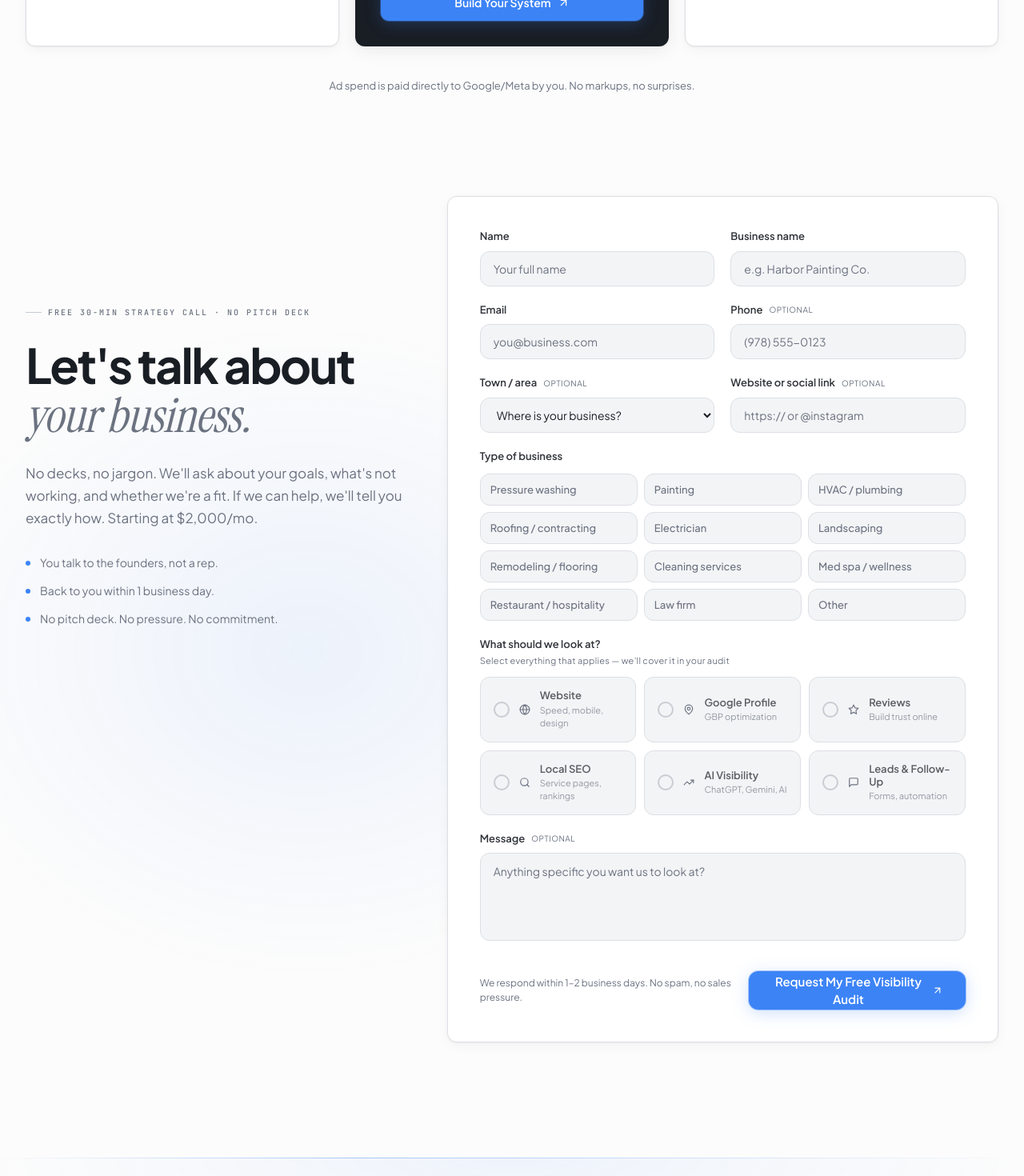
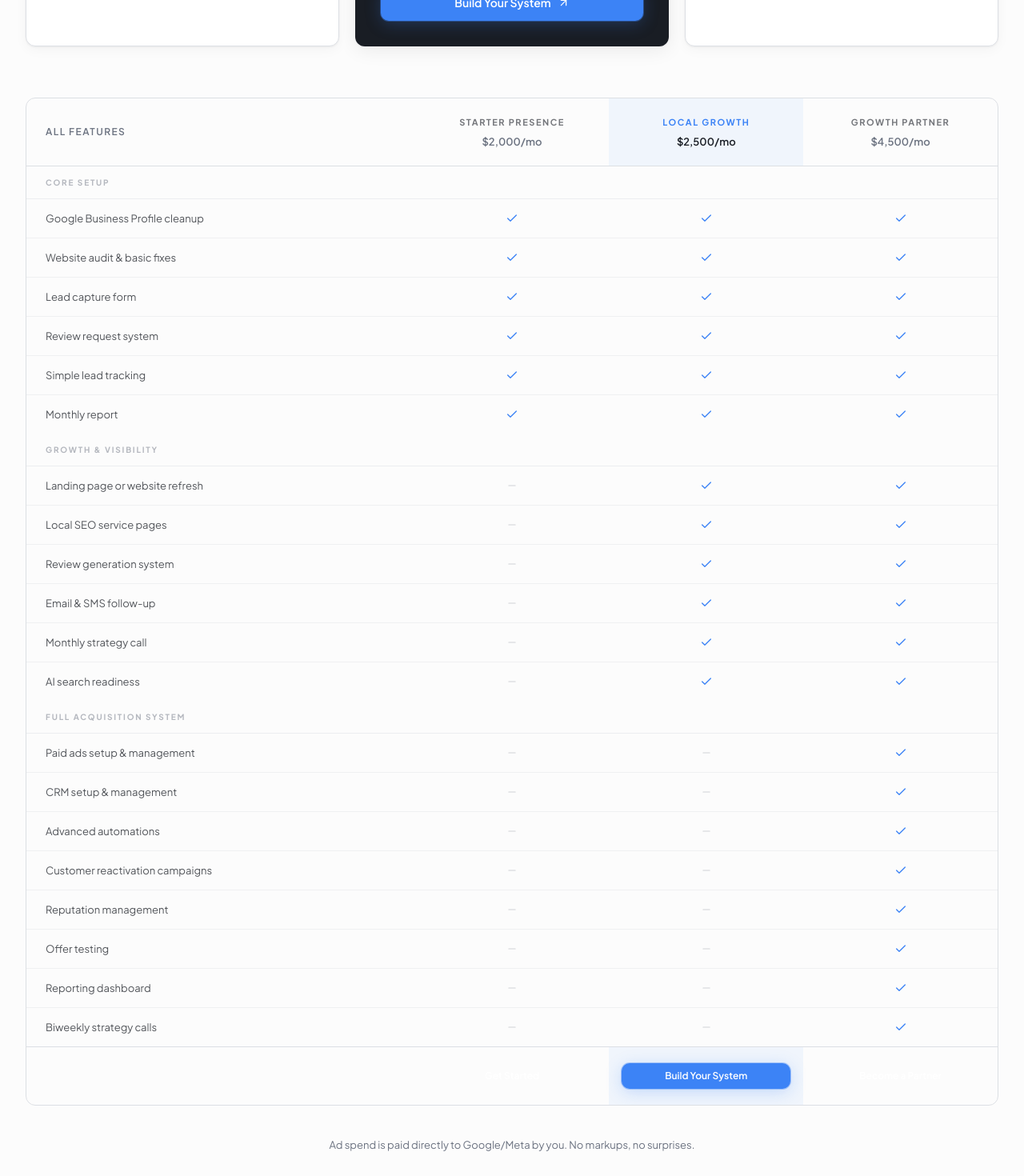
Before and after one commit to keveend10-del/delko, a Next.js app: page / in a window 1280 px wide. Shown: the part 7320-8790 px from the top of the page at 80% size. Built offline with nearby package versions, Linux system fonts and the light colour scheme.

Commit message:
package table and kev photo

```diff
--- a/components/site/Packages.tsx
+++ b/components/site/Packages.tsx
@@ -1,11 +1,11 @@
 'use client'
 
-import { useState } from 'react'
+import React, { useState } from 'react'
 import { useRouter } from 'next/navigation'
 import { motion } from 'framer-motion'
 import { Section } from './Section'
 import { Button } from '@/components/ui/Button'
-import { Check, ArrowUpRight } from 'lucide-react'
+import { Check, ArrowUpRight, Minus } from 'lucide-react'
 import { ArcLight } from './ArcLight'
 
 const packages = [
@@ -119,6 +119,140 @@ const PackageCard = ({ p, index }: { p: typeof packages[0]; index: number }) =>
   )
 }
 
+type FeatureRow = { label: string; starter: boolean; growth: boolean; partner: boolean }
+type FeatureGroup = { group: string; rows: FeatureRow[] }
+
+const featureGroups: FeatureGroup[] = [
+  {
+    group: 'Core Setup',
+    rows: [
+      { label: 'Google Business Profile cleanup', starter: true, growth: true, partner: true },
+      { label: 'Website audit & basic fixes', starter: true, growth: true, partner: true },
+      { label: 'Lead capture form', starter: true, growth: true, partner: true },
+      { label: 'Review request system', starter: true, growth: true, partner: true },
+      { label: 'Simple lead tracking', starter: true, growth: true, partner: true },
+      { label: 'Monthly report', starter: true, growth: true, partner: true },
+    ],
+  },
+  {
+    group: 'Growth & Visibility',
+    rows: [
+      { label: 'Landing page or website refresh', starter: false, growth: true, partner: true },
+      { label: 'Local SEO service pages', starter: false, growth: true, partner: true },
+      { label: 'Review generation system', starter: false, growth: true, partner: true },
+      { label: 'Email & SMS follow-up', starter: false, growth: true, partner: true },
+      { label: 'Monthly strategy call', starter: false, growth: true, partner: true },
+      { label: 'AI search readiness', starter: false, growth: true, partner: true },
+    ],
+  },
+  {
+    group: 'Full Acquisition System',
+    rows: [
+      { label: 'Paid ads setup & management', starter: false, growth: false, partner: true },
+      { label: 'CRM setup & management', starter: false, growth: false, partner: true },
+      { label: 'Advanced automations', starter: false, growth: false, partner: true },
+      { label: 'Customer reactivation campaigns', starter: false, growth: false, partner: true },
+      { label: 'Reputation management', starter: false, growth: false, partner: true },
+      { label: 'Offer testing', starter: false, growth: false, partner: true },
+      { label: 'Reporting dashboard', starter: false, growth: false, partner: true },
+      { label: 'Biweekly strategy calls', starter: false, growth: false, partner: true },
+    ],
+  },
+]
+
+const Cell = ({ included, isPopular }: { included: boolean; isPopular?: boolean }) => (
+  <td className="text-center py-3.5 px-4">
+    {included ? (
+      <Check size={16} className={`mx-auto ${isPopular ? 'text-accent' : 'text-accent'}`} />
+    ) : (
+      <Minus size={14} className="mx-auto text-muted-foreground/30" />
+    )}
+  </td>
+)
+
+const ComparisonTable = () => {
+  const router = useRouter()
+  return (
+    <motion.div
+      initial={{ opacity: 0, y: 32 }}
+      whileInView={{ opacity: 1, y: 0 }}
+      viewport={{ once: true, margin: '-60px' }}
+      transition={{ duration: 0.7, ease: [0.22, 1, 0.36, 1] as [number, number, number, number] }}
+      className="mt-16 w-full overflow-x-auto rounded-xl border border-border"
+    >
+      <table className="w-full min-w-[620px] text-sm border-collapse">
+        <thead>
+          <tr className="border-b border-border">
+            <th className="text-left py-5 px-6 text-[12px] font-semibold text-muted-foreground uppercase tracking-[0.12em] w-[40%]">
+              All features
+            </th>
+            {[
+              { name: 'Starter Presence', price: '$2,000/mo', key: 'foundation', popular: false },
+              { name: 'Local Growth', price: '$2,500/mo', key: 'growth', popular: true },
+              { name: 'Growth Partner', price: '$4,500/mo', key: 'dominate', popular: false },
+            ].map((col) => (
+              <th
+                key={col.key}
+                className={`text-center py-5 px-4 w-[20%] ${col.popular ? 'bg-accent/[0.06]' : ''}`}
+              >
+                <div className={`text-[11px] font-bold uppercase tracking-[0.14em] ${col.popular ? 'text-accent' : 'text-foreground/60'}`}>
+                  {col.name}
+                </div>
+                <div className={`text-[13px] font-semibold mt-1 ${col.popular ? 'text-foreground' : 'text-muted-foreground'}`}>
+                  {col.price}
+                </div>
+              </th>
+            ))}
+          </tr>
+        </thead>
+        <tbody>
+          {featureGroups.map((group) => (
+            <React.Fragment key={group.group}>
+              <tr className="border-b border-border/50 bg-white/[0.015]">
+                <td colSpan={4} className="py-2.5 px-6 text-[10px] font-bold uppercase tracking-[0.18em] text-muted-foreground/50">
+                  {group.group}
+                </td>
+              </tr>
+              {group.rows.map((row, ri) => (
+                <tr
+                  key={row.label}
+                  className={`border-b border-border/40 transition-colors hover:bg-white/[0.025] ${ri === group.rows.length - 1 ? 'border-b-0' : ''}`}
+                >
+                  <td className="py-3.5 px-6 text-[13px] text-foreground/75">{row.label}</td>
+                  <Cell included={row.starter} />
+                  <Cell included={row.growth} isPopular />
+                  <Cell included={row.partner} />
+                </tr>
+              ))}
+            </React.Fragment>
+          ))}
+        </tbody>
+        <tfoot>
+          <tr className="border-t border-border bg-white/[0.02]">
+            <td className="py-5 px-6" />
+            {[
+              { key: 'foundation', label: 'Get Started', popular: false },
+              { key: 'growth', label: 'Build Your System', popular: true },
+              { key: 'dominate', label: 'Become a Partner', popular: false },
+            ].map((col) => (
+              <td key={col.key} className={`text-center py-5 px-4 ${col.popular ? 'bg-accent/[0.06]' : ''}`}>
+                <Button
+                  variant={col.popular ? 'accent' : 'outline'}
+                  size="sm"
+                  className="w-full"
+                  onClick={() => router.push(`/checkout?plan=${col.key}`)}
+                >
+                  {col.label}
+                </Button>
+              </td>
+            ))}
+          </tr>
+        </tfoot>
+      </table>
+    </motion.div>
+  )
+}
+
 export const Packages = () => {
   const [activeIndex, setActiveIndex] = useState(1)
 
@@ -157,6 +291,8 @@ export const Packages = () => {
         ))}
       </div>
 
+      <ComparisonTable />
+
       <motion.p
         initial={{ opacity: 0 }}
         whileInView={{ opacity: 1 }}
--- a/components/site/WhoWeAre.tsx
+++ b/components/site/WhoWeAre.tsx
@@ -1,5 +1,6 @@
 'use client'
 
+import Image from 'next/image'
 import { motion } from 'framer-motion'
 import { Section } from './Section'
 
@@ -9,12 +10,14 @@ const founders = [
     role: 'Co-Founder — Systems & Delivery',
     bio: "I'm Keveen. I'm connected to both the Berkshires and the North Shore, and I've spent the last few years building websites, startup systems, and AI workflows. I started Delko because I kept seeing good local businesses lose work to competitors who simply looked better online. My job is to make sure the website, Google presence, follow-up, and reporting actually work — not just look nice.",
     initials: 'KD',
+    photo: '/keveen.jpg',
   },
   {
     name: 'Jack Koutrobis',
     role: 'Co-Founder — Sales & Relationships',
     bio: "I'm Jack. I'm from the area, and I know how much local business still runs on trust, reputation, and word of mouth. I started Delko because too many good businesses are relying only on referrals while competitors pass them online. My role is simple: start real conversations, understand what owners need, and make sure clients always know who they're working with.",
     initials: 'JK',
+    photo: null,
   },
 ]
 
@@ -47,8 +50,20 @@ export const WhoWeAre = () => (
           className="glass-card rounded-xl p-8 flex flex-col gap-6 hover:border-border-strong hover:shadow-[6px_6px_0px_rgba(0,0,0,0.45),0_24px_64px_rgba(0,0,0,0.5)] transition-all duration-300"
         >
           <div className="w-full aspect-square rounded-lg bg-card border border-border flex items-center justify-center relative overflow-hidden">
-            <div className="absolute inset-0" style={{ background: 'linear-gradient(135deg, hsl(var(--accent)/0.04) 0%, transparent 60%)' }} />
-            <span className="text-[13px] font-medium tracking-[0.04em] text-muted-foreground/40 z-10">{f.name}</span>
+            {f.photo ? (
+              <Image
+                src={f.photo}
+                alt={f.name}
+                fill
+                className="object-cover object-top"
+                sizes="(max-width: 768px) 100vw, 50vw"
+              />
+            ) : (
+              <>
+                <div className="absolute inset-0" style={{ background: 'linear-gradient(135deg, hsl(var(--accent)/0.04) 0%, transparent 60%)' }} />
+                <span className="text-[13px] font-medium tracking-[0.04em] text-muted-foreground/40 z-10">{f.name}</span>
+              </>
+            )}
           </div>
           <div>
             <div className="text-[19px] font-bold tracking-[-0.02em] mb-1">{f.name}</div>
```
Also changed, not shown: 1 other file (tests, documents, lock files or other folders).
